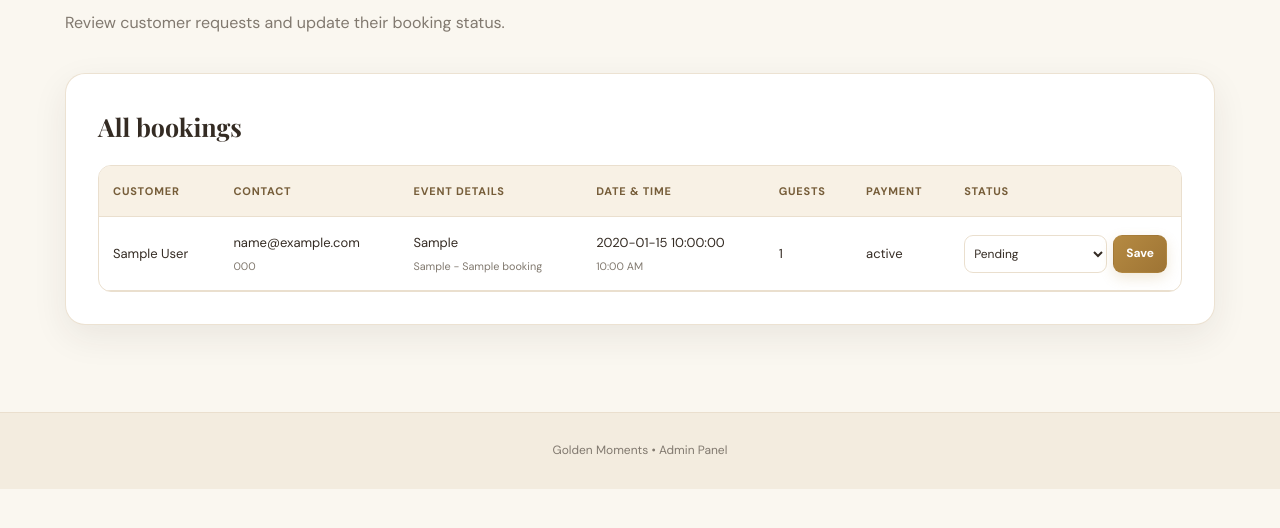
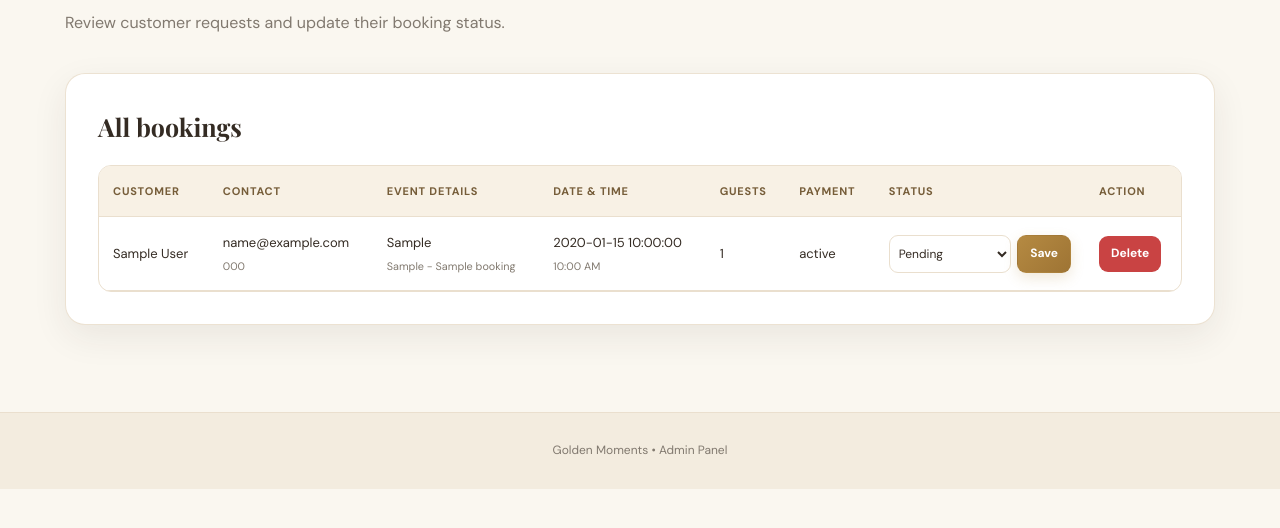
Before and after one commit to plantillajohncarlo9-alt/Smart-Event-Booking-System, a PHP site: page /admin.php in a window 1280 px wide. Shown: the part 214-742 px from the top of the page. Run offline with PHP 8.4, Linux system fonts and the light colour scheme; the visitor is signed in with stand-in values (Sample User, id 1); tables that the repository leaves empty or names only in its code hold one stand-in row (values such as "Sample post").

Commit message:
Update admin.php

```diff
--- a/admin.php
+++ b/admin.php
@@ -1,3 +1,4 @@
+
 <?php
 session_start();
 require_once "db.php";
@@ -39,6 +40,7 @@ if ($_SERVER["REQUEST_METHOD"] === "POST") {
             }
             $stmt->close();
         }
+
     } elseif ($action === "login") {
         $username = trim($_POST["username"] ?? "");
         $password = $_POST["password"] ?? "";
@@ -58,6 +60,7 @@ if ($_SERVER["REQUEST_METHOD"] === "POST") {
         } else {
             $error = "Incorrect admin username or password.";
         }
+
     } elseif ($action === "update_status" && isset($_SESSION["admin_id"])) {
         $bookingId = filter_var($_POST["booking_id"] ?? "", FILTER_VALIDATE_INT);
         $status = $_POST["booking_status"] ?? "";
@@ -68,23 +71,53 @@ if ($_SERVER["REQUEST_METHOD"] === "POST") {
             $stmt->bind_param("si", $status, $bookingId);
             $stmt->execute();
             $stmt->close();
+
             header("Location: admin.php?updated=1");
             exit;
+        }
+
+    } elseif ($action === "delete_booking" && isset($_SESSION["admin_id"])) {
+        $bookingId = filter_var($_POST["booking_id"] ?? "", FILTER_VALIDATE_INT);
+
+        if ($bookingId && $bookingId > 0) {
+            $stmt = $conn->prepare("DELETE FROM bookings WHERE booking_id = ?");
+            $stmt->bind_param("i", $bookingId);
+
+            if ($stmt->execute() && $stmt->affected_rows > 0) {
+                $stmt->close();
+                header("Location: admin.php?deleted=1");
+                exit;
+            } else {
+                $error = "Unable to delete booking. Please try again.";
+            }
+
+            $stmt->close();
+        } else {
+            $error = "Invalid booking ID.";
         }
     }
 }
 
 if (isset($_SESSION["admin_id"])) {
-    if (isset($_GET["updated"])) $success = "Booking status updated.";
+    if (isset($_GET["updated"])) {
+        $success = "Booking status updated.";
+    }
+
+    if (isset($_GET["deleted"])) {
+        $success = "Booking successfully deleted.";
+    }
+
     $sql = "SELECT b.booking_id, b.event_type, b.venue_area, b.event_date, b.event_time,
                    b.guest_count, b.package_name, b.booking_status, b.payment_status,
                    c.full_name, c.email, c.phone
             FROM bookings b
             INNER JOIN customers c ON b.customer_id = c.customer_id
             ORDER BY b.booking_id DESC";
+
     $bookings = $conn->query($sql);
 }
 ?>
+
 <!DOCTYPE html>
 <html lang="en">
 <head>
@@ -92,61 +125,132 @@ if (isset($_SESSION["admin_id"])) {
     <meta name="viewport" content="width=device-width, initial-scale=1.0">
     <title>Golden Moments | Admin</title>
     <link rel="stylesheet" href="style.css">
+
+    <style>
+        .admin-actions {
+            display: flex;
+            align-items: center;
+            gap: 8px;
+            flex-wrap: wrap;
+        }
+
+        .admin-actions form {
+            margin: 0;
+        }
+
+        .delete-btn {
+            background-color: #c94343;
+            color: #ffffff;
+            border: none;
+            cursor: pointer;
+        }
+
+        .delete-btn:hover {
+            background-color: #a83232;
+        }
+    </style>
 </head>
+
 <body>
+
 <header class="site-header">
     <a class="brand" href="admin.php">Golden <span>Moments</span></a>
+
     <?php if (isset($_SESSION["admin_id"])): ?>
         <nav class="nav-links">
-            <span class="welcome-user">Admin: <?= e($_SESSION["admin_username"]) ?></span>
+            <span class="welcome-user">
+                Admin: <?= e($_SESSION["admin_username"]) ?>
+            </span>
             <a class="btn outline small" href="admin.php?logout=1">Log out</a>
         </nav>
     <?php endif; ?>
 </header>
 
 <main class="page-wrap">
+
 <?php if (!isset($_SESSION["admin_id"])): ?>
+
     <section class="auth-card admin-card">
         <p class="eyebrow">ADMIN AREA</p>
+
         <?php if ($adminCount === 0): ?>
+
             <h1>Create first admin</h1>
             <p class="muted">No admin account exists yet. Create the first one to protect the dashboard.</p>
+
             <form method="POST" class="auth-form show">
                 <input type="hidden" name="action" value="create_admin">
+
                 <label>Admin username</label>
                 <input type="text" name="username" maxlength="100" required>
+
                 <label>Password</label>
                 <input type="password" name="password" minlength="8" required>
-                <button class="btn primary full" type="submit">Create admin account</button>
+
+                <button class="btn primary full" type="submit">
+                    Create admin account
+                </button>
             </form>
+
         <?php else: ?>
+
             <h1>Admin login</h1>
             <p class="muted">Log in to manage customer bookings.</p>
+
             <form method="POST" class="auth-form show">
                 <input type="hidden" name="action" value="login">
+
                 <label>Username</label>
                 <input type="text" name="username" required>
+
                 <label>Password</label>
                 <input type="password" name="password" required>
-                <button class="btn primary full" type="submit">Log in</button>
+
+                <button class="btn primary full" type="submit">
+                    Log in
+                </button>
             </form>
+
         <?php endif; ?>
-        <?php if ($error !== ""): ?><div class="alert error"><?= e($error) ?></div><?php endif; ?>
-        <?php if ($success !== ""): ?><div class="alert success"><?= e($success) ?></div><?php endif; ?>
-        <p class="form-switch"><a href="index.php">Back to customer website</a></p>
+
+        <?php if ($error !== ""): ?>
+            <div class="alert error"><?= e($error) ?></div>
+        <?php endif; ?>
+
+        <?php if ($success !== ""): ?>
+            <div class="alert success"><?= e($success) ?></div>
+        <?php endif; ?>
+
+        <p class="form-switch">
+            <a href="index.php">Back to customer website</a>
+        </p>
     </section>
+
 <?php else: ?>
+
     <section class="page-heading">
         <p class="eyebrow">MANAGEMENT</p>
         <h1>Booking <span>dashboard</span></h1>
         <p>Review customer requests and update their booking status.</p>
     </section>
-    <?php if ($success !== ""): ?><div class="alert success"><?= e($success) ?></div><?php endif; ?>
+
+    <?php if ($success !== ""): ?>
+        <div class="alert success"><?= e($success) ?></div>
+    <?php endif; ?>
+
+    <?php if ($error !== ""): ?>
+        <div class="alert error"><?= e($error) ?></div>
+    <?php endif; ?>
+
     <section class="content-card">
         <h2>All bookings</h2>
+
         <?php if ($bookings->num_rows === 0): ?>
+
             <p class="muted">No bookings have been submitted yet.</p>
+
         <?php else: ?>
+
         <div class="table-wrap">
             <table>
                 <thead>
@@ -158,38 +262,99 @@ if (isset($_SESSION["admin_id"])) {
                         <th>Guests</th>
                         <th>Payment</th>
                         <th>Status</th>
+                        <th>Action</th>
                     </tr>
                 </thead>
+
                 <tbody>
+
                 <?php while ($row = $bookings->fetch_assoc()): ?>
+
                     <tr>
                         <td><?= e($row["full_name"]) ?></td>
-                    <td><?= e($row["email"]) ?><small><?= e($row["phone"] ?: "No phone") ?></small></td>
-                    <td><?= e($row["event_type"]) ?><small><?= e($row["venue_area"]) ?> - <?= e($row["package_name"] ?: "No package") ?></small></td>
-                    <td><?= e($row["event_date"]) ?><small><?= e(date("g:i A", strtotime($row["event_time"]))) ?></small></td>
+
+                        <td>
+                            <?= e($row["email"]) ?>
+                            <small><?= e($row["phone"] ?: "No phone") ?></small>
+                        </td>
+
+                        <td>
+                            <?= e($row["event_type"]) ?>
+                            <small>
+                                <?= e($row["venue_area"]) ?> -
+                                <?= e($row["package_name"] ?: "No package") ?>
+                            </small>
+                        </td>
+
+                        <td>
+                            <?= e($row["event_date"]) ?>
+                            <small>
+                                <?= e(date("g:i A", strtotime($row["event_time"]))) ?>
+                            </small>
+                        </td>
+
                         <td><?= e($row["guest_count"]) ?></td>
+
                         <td><?= e($row["payment_status"] ?: "Unpaid") ?></td>
+
                         <td>
                             <form method="POST" class="status-form">
                                 <input type="hidden" name="action" value="update_status">
-                            <input type="hidden" name="booking_id" value="<?= (int)$row["booking_id"] ?>">
+
+                                <input type="hidden" name="booking_id"
+                                       value="<?= (int)$row["booking_id"] ?>">
+
                                 <select name="booking_status">
                                     <?php foreach (["Pending", "Approved", "Rejected", "Completed"] as $status): ?>
-                                    <option value="<?= e($status) ?>" <?= ($row["booking_status"] === $status ? "selected" : "") ?>><?= e($status) ?></option>
+                                        <option value="<?= e($status) ?>"
+                                            <?= ($row["booking_status"] === $status ? "selected" : "") ?>>
+                                            <?= e($status) ?>
+                                        </option>
                                     <?php endforeach; ?>
                                 </select>
-                            <button class="btn primary small" type="submit">Save</button>
+
+                                <button class="btn primary small" type="submit">
+                                    Save
+                                </button>
                             </form>
                         </td>
+
+                        <td>
+                            <div class="admin-actions">
+
+                                <form method="POST"
+                                      onsubmit="return confirm('Are you sure you want to delete this booking? This action cannot be undone.');">
+
+                                    <input type="hidden" name="action" value="delete_booking">
+
+                                    <input type="hidden" name="booking_id"
+                                           value="<?= (int)$row["booking_id"] ?>">
+
+                                    <button class="btn delete-btn small" type="submit">
+                                        Delete
+                                    </button>
+                                </form>
+
+                            </div>
+                        </td>
                     </tr>
+
                 <?php endwhile; ?>
+
                 </tbody>
             </table>
         </div>
+
         <?php endif; ?>
     </section>
+
 <?php endif; ?>
+
 </main>
-<footer class="site-footer">Golden Moments &bull; Admin Panel</footer>
+
+<footer class="site-footer">
+    Golden Moments &bull; Admin Panel
+</footer>
+
 </body>
 </html>
```
Lines whose indentation alone changed are shown as unchanged.
